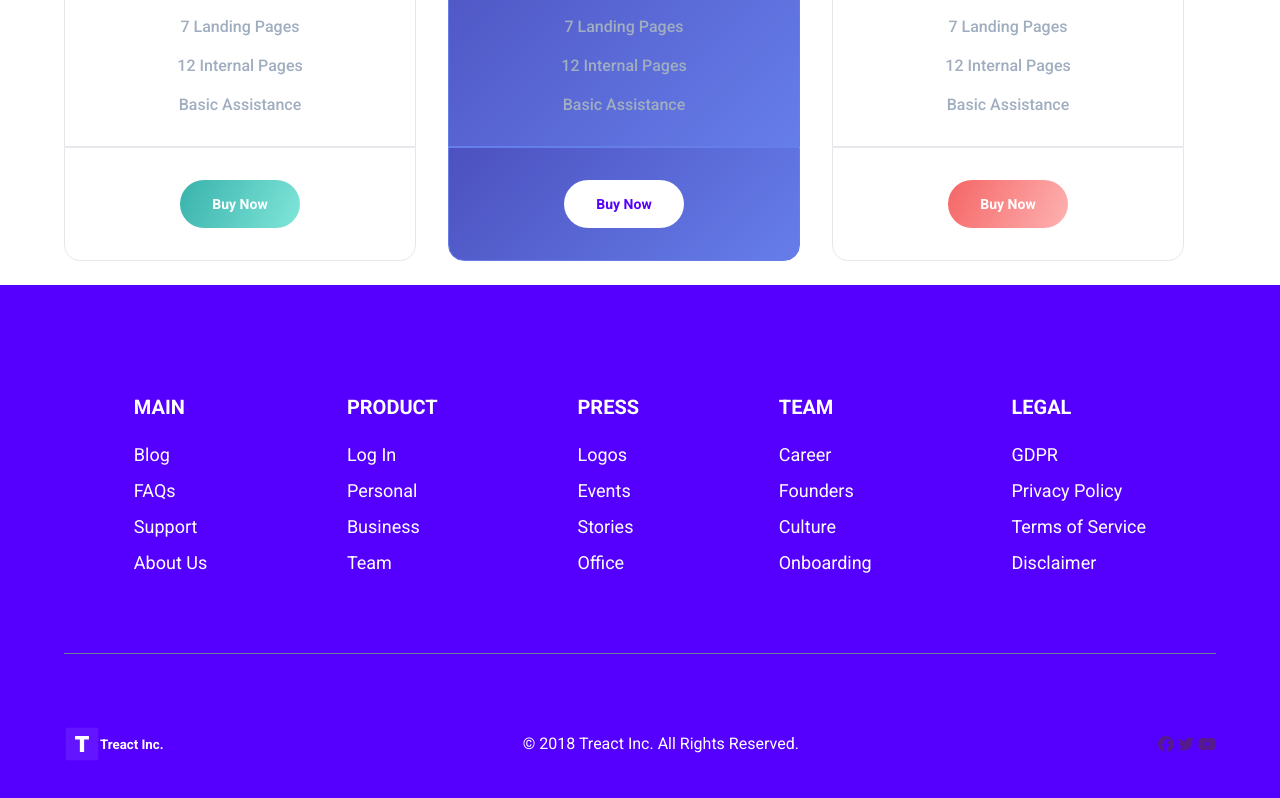
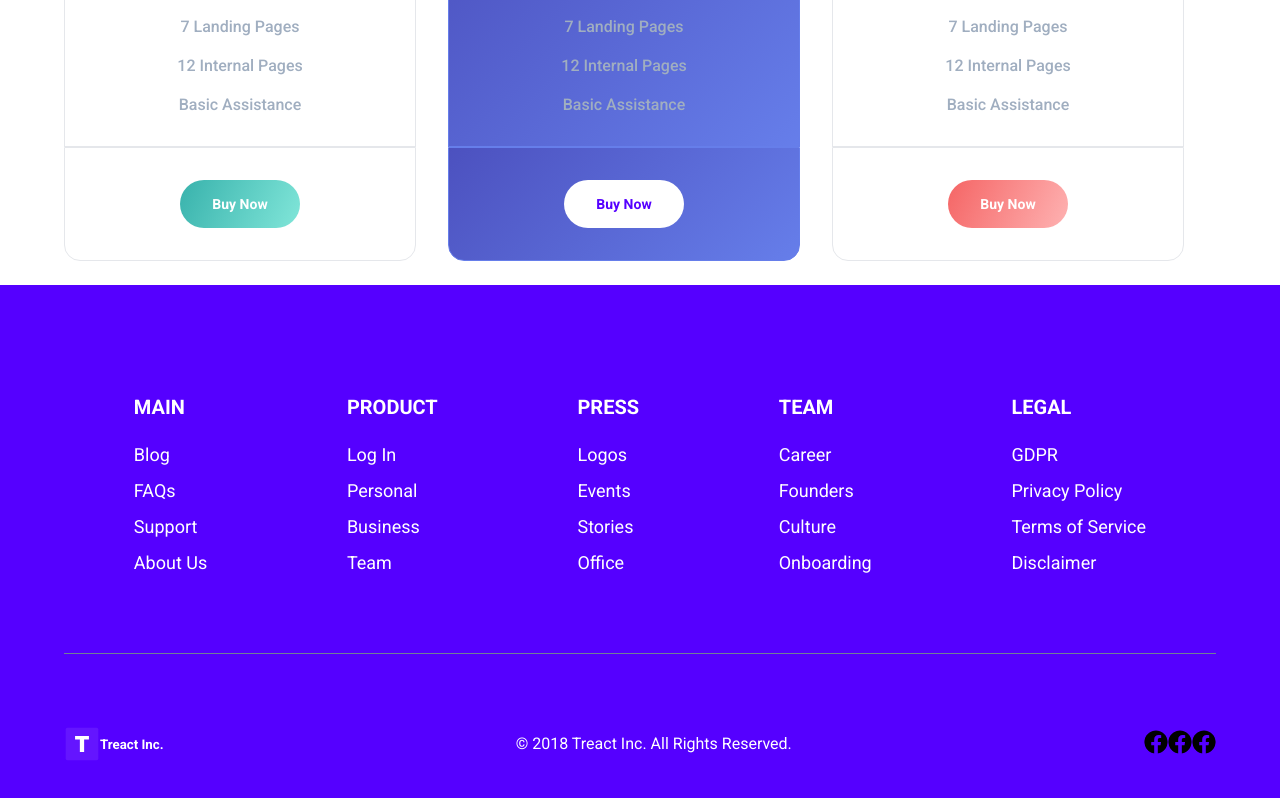
Before and after one commit to yusuf1nb/final-project, a plain HTML site: page index.html in a window 1280 px wide. Shown: the part 2837-3635 px from the top of the page. Drawn offline with Linux system fonts and the light colour scheme.

Commit message:
new stuff

```diff
--- a/index.html
+++ b/index.html
@@ -311,14 +311,15 @@
                     <p class="footer__info--para">© 2018 Treact Inc. All Rights Reserved.</p>
                     <div class="footer__contact">
                         <a href="" class="footer__contact--links">
-                            <i class="fa-brands fa-facebook"></i>
+                            <img class="footer__contact--img" src="/assests/facebook.svg" alt="">
                         </a>
                         <a href="" class="footer__contact--links">
-                            <i class="fa-brands fa-twitter"></i>
+                            <img class="footer__contact--img" src="/assests/facebook.svg" alt="">
                         </a>
                         <a href="" class="footer__contact--links">
-                            <i class="fa-brands fa-youtube"></i>
+                            <img class="footer__contact--img" src="/assests/facebook.svg" alt="">
                         </a>
+
 
 
                     </div>
--- a/styles.css
+++ b/styles.css
@@ -468,3 +468,16 @@ height: 36px;
 .footer__info--para{
     color: white;
 }
+
+.footer__contact--img{
+    background-color: ;
+    border-radius: 60%;
+    width: 24px;
+    height: 24px;
+}
+
+.footer__contact{
+    display: flex;
+    flex-direction: row;
+    align-items: center;
+}
```
Also changed, not shown: assests/facebook-f.svg (added), assests/facebook.svg (added), 2 other files.
